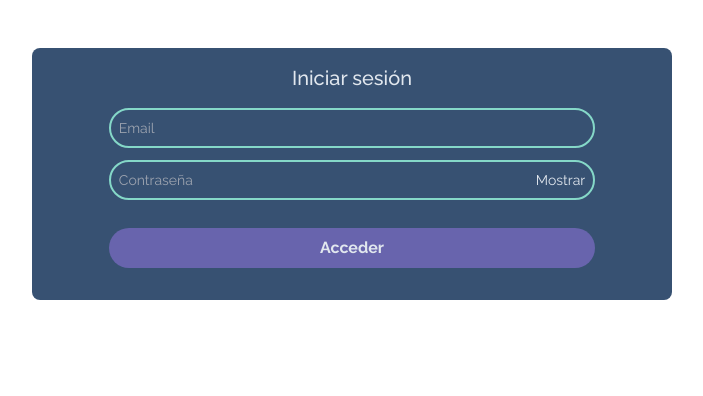
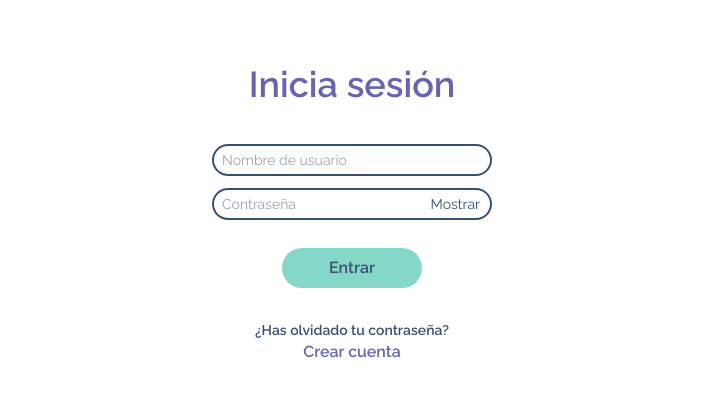
Before and after one commit to LorelizDev/hackaton-F5-G1-2024, a React (Vite) app: page /login in a window 1280 px wide. Shown: the top 396 px of the page, without its empty margins (288-991 px from the left). Built offline with nearby package versions, Linux system fonts and the light colour scheme.

Commit message:
fix(login):fix-colors-and-styles

```diff
--- a/src/pages/Login.jsx
+++ b/src/pages/Login.jsx
@@ -1,5 +1,5 @@
 import React, { useState } from 'react';
-import { useNavigate } from 'react-router-dom';
+import { Link, useNavigate } from 'react-router-dom';
 import { useUserContext } from '../context/UserContext.jsx';
 import { useForm } from 'react-hook-form';
 import { loginUser } from '../services/userServices.js';
@@ -37,21 +37,21 @@ const Login = () => {
 
   return (
     <div className='formulary_section my-12'>
-      <div className="m-auto w-4/5 bg-dark text-light p-4 rounded-lg sm:w-1/2">
-        <h2 className="text-center text-xl font-medium mb-4">Iniciar sesión</h2>
-        <form className="w-4/5 mx-auto my-4 bg-dark text-light flex flex-col gap-3" onSubmit={handleSubmit(handleLogin)}>
+      <div className="m-auto w-4/5 text-light p-4 rounded-lg sm:w-1/2">
+        <h1 className="text-4xl text-center font-semibold text-medium font-medium mb-10">Inicia sesión</h1>
+        <form className="w-[280px] mx-auto my-4 text-light flex flex-col gap-3 justify-center items-center" onSubmit={handleSubmit(handleLogin)}>
 
-          <input disabled={isLoading} {...register("email", { required: true })} type="email" id="email" placeholder="Email" required className="w-full border-2 border-contrast p-2 rounded-3xl bg-transparent text-sm" />
+          <input disabled={isLoading} {...register("username", { required: true })} type="username" id="username" placeholder="Nombre de usuario" required className="w-full border-2 border-dark px-2 py-1 rounded-3xl bg-transparent text-sm" />
 
-          <div className="relative">
-            <input disabled={isLoading} {...register("password", { required: true })} type={showPassword ? 'text' : 'password'} id="password" placeholder="Contraseña" required className="w-full border-2 border-contrast p-2 rounded-3xl bg-transparent text-sm" />
-            <button type="button" id="togglePassword" className="absolute text-sm right-0 m-[10px]" onClick={togglePasswordVisibility}>
+          <div className="relative w-full">
+            <input disabled={isLoading} {...register("password", { required: true })} type={showPassword ? 'text' : 'password'} id="password" placeholder="Contraseña" required className="w-full border-2 border-dark px-2 py-1 rounded-3xl bg-transparent text-sm" />
+            <button type="button" id="togglePassword" className="text-dark absolute text-sm right-0 my-[6px] mx-3" onClick={togglePasswordVisibility}>
               {showPassword ? 'Ocultar' : 'Mostrar'}
             </button>
           </div>
 
-          <button type="submit" className="w-full mt-4 bg-medium text-light font-bold p-2 rounded-3xl hover:bg-opacity-70">
-            Acceder
+          <button type="submit" className="w-1/2 mt-4 bg-contrast text-dark font-semibold p-2 rounded-3xl hover:bg-opacity-70">
+            Entrar
           </button>
           {isLoading &&
             <div role="status" className='flex flex-col place-items-center w-full'>
@@ -62,6 +62,11 @@ const Login = () => {
             </div>
           }
           {loginError && <p className='text-red-500 self-center'>Datos incorrectos</p>}
+          <div className='flex flex-col items-center mt-5'>
+            <Link to="" className='font-semibold text-sm text-dark'>¿Has olvidado tu contraseña?</Link>
+            <Link to="/register" className='text-base text-medium font-semibold'>Crear cuenta</Link>
+          </div>
+
         </form>
       </div>
     </div>
```
